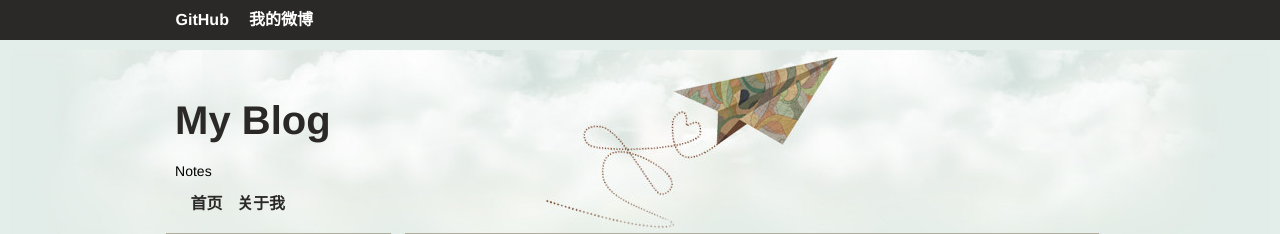
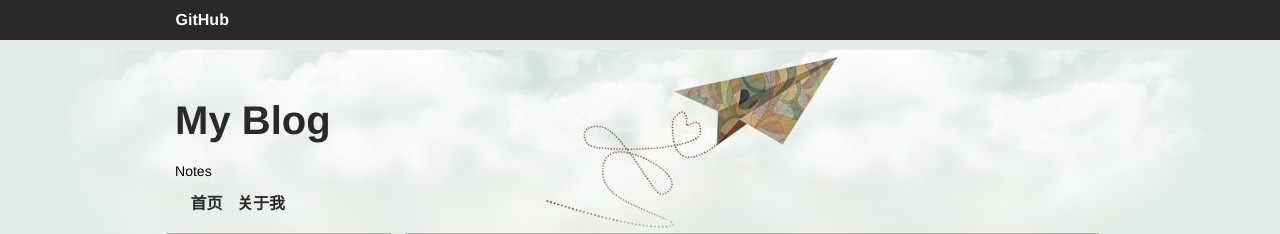
Before and after one commit to zrlyou/blog, a PHP site: page / in a window 1280 px wide. Shown: the top 234 px of the page. Run offline with PHP 8.4, Linux system fonts and the light colour scheme; data comes from the database, SQL or seed files in the repository; data that the repository does not hold is empty.

Commit message:
将微博项去除
将微博项去除

```diff
--- a/index.php
+++ b/index.php
@@ -27,7 +27,6 @@ $index     = new Index();
 		<div class="header-top-left">
 			<ul>
                 <li><a href="<?php echo $userinfo['github_url'];?>">GitHub</a></li>
-				<li><a href="<?php echo $userinfo['weibo'];?>">我的微博</a></li>
 			</ul>
 		</div>
 	</div>
```
